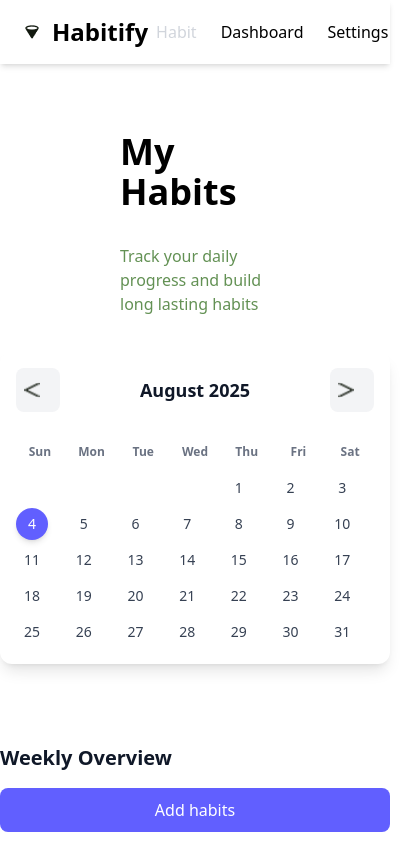
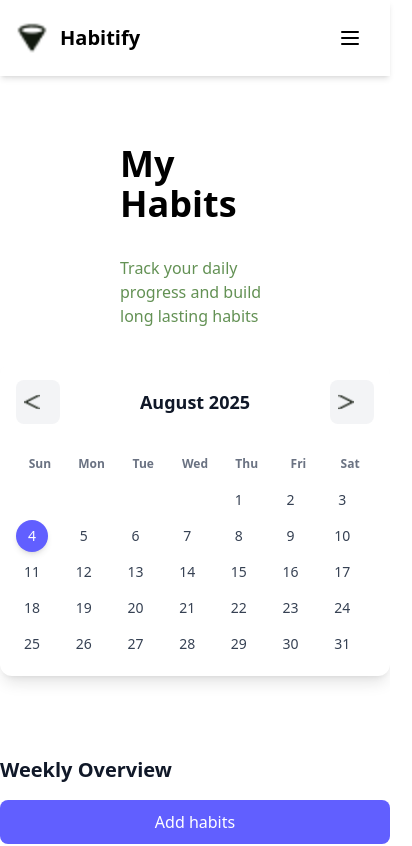
Before and after one commit to Neon-099/Habitify, a React (Vite) app: page / in a window 390 px wide. Shown: the top 846 px of the page, 412 px wide, since content can reach past the window. Built offline with nearby package versions, Linux system fonts and the light colour scheme.

Commit message:
added header

```diff
--- a/src/components/Header.jsx
+++ b/src/components/Header.jsx
@@ -1,27 +1,81 @@
+import { useState } from 'react';
 import { NavLink } from 'react-router-dom';
 import logo from '../assets/logoHabitify.png'
 
 const Header = () => {
+    const [isMenuOpen, setIsMenuOpen] = useState(false);
 
     return (
-    <header className="w-full  bg-white py-4 px-6 text-white flex justify-between items-center shadow-md">
+    <header className="w-full bg-white py-4 px-4 sm:px-6 text-white flex justify-between items-center shadow-md sticky top-0 z-50">
         <div className="flex items-center space-x-3">
-            <img src={logo} alt="" className='' />
-            <span className='text-2xl text-black font-bold'>Habitify</span>
+            <img src={logo} alt="Habitify Logo" className="h-8 w-auto" />
+            <span className='text-xl sm:text-2xl text-black font-bold'>Habitify</span>
         </div>
 
-        {/*RIGHT SIDE*/}
-        <nav className='space-x-6  text-black px-6'>
+        {/* Desktop Navigation */}
+        <nav className='hidden md:flex space-x-6 text-black'>
             <NavLink to="/"
                 end
                 className={({isActive}) =>
-                    isActive ? `text-gray-300 hover:text-gray-100` : `text-black hover:text-gray-100`}>Habit</NavLink>
+                    isActive ? `text-indigo-600 font-medium` : `text-black hover:text-indigo-600 transition-colors`}>
+                Habit
+            </NavLink>
             <NavLink to="/dashboard"
                 end
                 className={({isActive}) =>
-                    isActive ? `text-gray-300 hover:text-gray-100` : `text-black hover:text-gray-100`}>Dashboard</NavLink>
-            <NavLink to="" className='hover:text-gray-100'>Settings</NavLink>
+                    isActive ? `text-indigo-600 font-medium` : `text-black hover:text-indigo-600 transition-colors`}>
+                Dashboard
+            </NavLink>
+            <NavLink to="" className='text-black hover:text-indigo-600 transition-colors'>Settings</NavLink>
         </nav>
+
+        {/* Mobile Menu Button */}
+        <button
+            className="md:hidden p-2 text-black"
+            onClick={() => setIsMenuOpen(!isMenuOpen)}
+            aria-label="Toggle menu"
+        >
+            <svg className="w-6 h-6" fill="none" stroke="currentColor" viewBox="0 0 24 24">
+                {isMenuOpen ? (
+                    <path strokeLinecap="round" strokeLinejoin="round" strokeWidth={2} d="M6 18L18 6M6 6l12 12" />
+                ) : (
+                    <path strokeLinecap="round" strokeLinejoin="round" strokeWidth={2} d="M4 6h16M4 12h16M4 18h16" />
+                )}
+            </svg>
+        </button>
+
+        {/* Mobile Navigation */}
+        {isMenuOpen && (
+            <div className="absolute top-full left-0 right-0 bg-white shadow-lg md:hidden">
+                <nav className="flex flex-col py-4">
+                    <NavLink
+                        to="/"
+                        end
+                        className={({isActive}) =>
+                            `px-4 py-3 text-black hover:bg-gray-50 transition-colors ${isActive ? 'text-indigo-600 font-medium bg-indigo-50' : ''}`}
+                        onClick={() => setIsMenuOpen(false)}
+                    >
+                        Habit
+                    </NavLink>
+                    <NavLink
+                        to="/dashboard"
+                        end
+                        className={({isActive}) =>
+                            `px-4 py-3 text-black hover:bg-gray-50 transition-colors ${isActive ? 'text-indigo-600 font-medium bg-indigo-50' : ''}`}
+                        onClick={() => setIsMenuOpen(false)}
+                    >
+                        Dashboard
+                    </NavLink>
+                    <NavLink
+                        to=""
+                        className="px-4 py-3 text-black hover:bg-gray-50 transition-colors"
+                        onClick={() => setIsMenuOpen(false)}
+                    >
+                        Settings
+                    </NavLink>
+                </nav>
+            </div>
+        )}
     </header>
     )
 }
```
